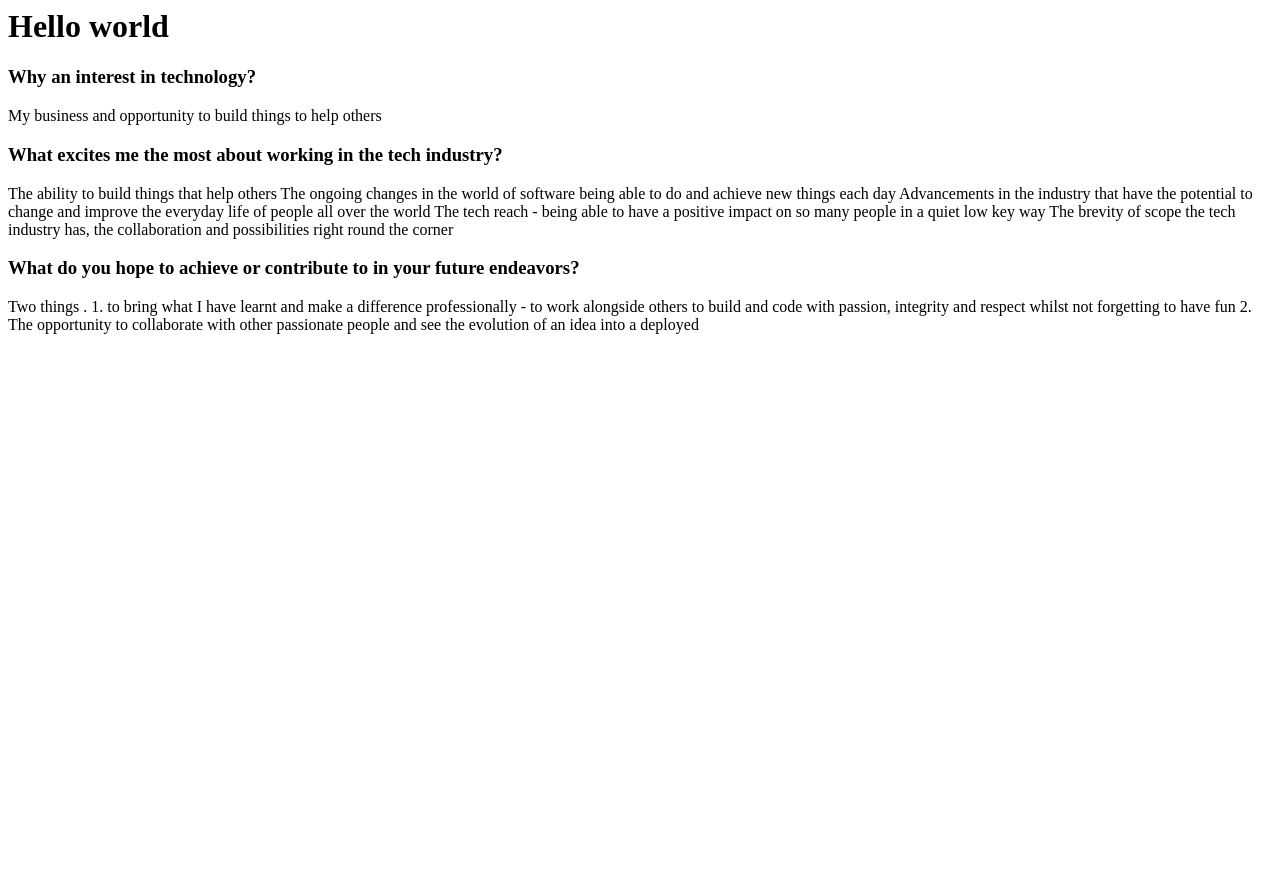
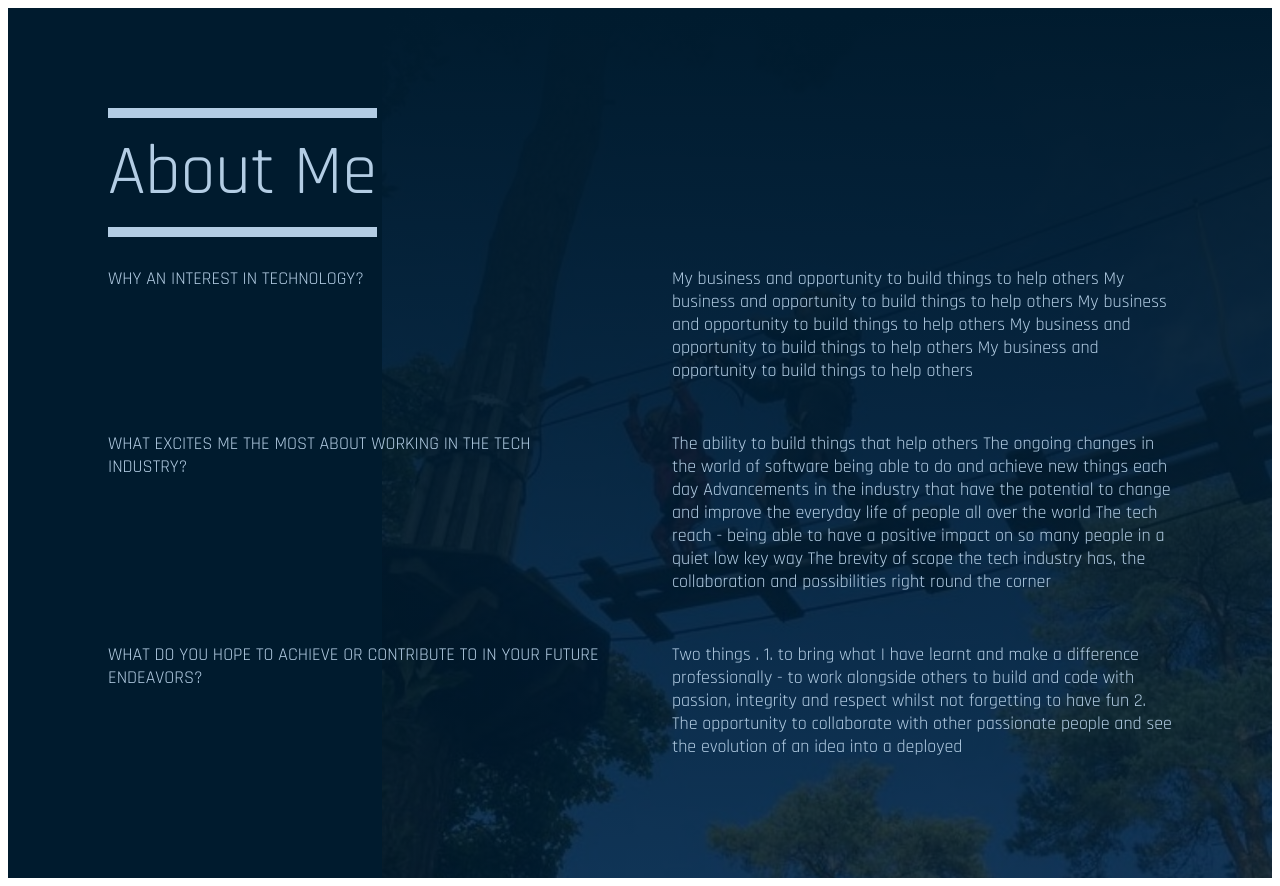
Before and after one commit to ElTalbot/eltalbot.github.io, a plain HTML site: page about.html in a window 1280 px wide. Before the commit the page ends 800 px from the top, so only its background shows below. Drawn offline with Linux system fonts and the light colour scheme; a web font is replaced by a local one.

Commit message:
About page designed

```diff
--- a/about.html
+++ b/about.html
@@ -1,33 +1,70 @@
-<h1>Hello world</h1>
-<div class="aboutquestions">
-  <div class="interest">
-    <h3 class="light">Why an interest in technology?</h3>
-    <p class="light">
-      My business and opportunity to build things to help others
+<!DOCTYPE html>
+<html lang="en" dir="ltr">
+  <head>
+    <meta
+      charset="utf-8"
+      name="viewport"
+      content="width=device-width, initial-scale=1.0"
+    />
+    <link rel="preconnect" href="https://fonts.googleapis.com" />
+    <link rel="preconnect" href="https://fonts.gstatic.com" crossorigin />
+    <link
+      href="https://fonts.googleapis.com/css2?family=Aclonica&family=Rajdhani:wght@300;400;500;600;700&display=swap"
+      rel="stylesheet"
+    />
+    <title>Elizabeth Talbot | My Portfolio</title>
+    <link rel="stylesheet" href="styles/main.css" />
+    <link
+      rel="stylesheet"
+      href="https://cdnjs.cloudflare.com/ajax/libs/font-awesome/6.0.0-beta3/css/all.min.css"
+    />
+    <script src="scripts/app.js" charset="utf-8"></script>
+  </head>
+  <body>
+    <div class="aboutpage">
+      <div class="image">
+        <div class="abouttext">
+          <h2 class="h2aboutpage">About Me</h2>
+          <div class="question">
+            <p class="light paboutpage">Why an interest in technology?</p>
+            <p class="light aboutanswer">
+              My business and opportunity to build things to help others My
+              business and opportunity to build things to help others My
+              business and opportunity to build things to help others My
+              business and opportunity to build things to help others My
+              business and opportunity to build things to help others
             </p>
           </div>
-  <div class="excites">
-    <h3 class="light">
+          <div class="question">
+            <p class="light paboutpage">
               What excites me the most about working in the tech industry?
-    </h3>
-    <p class="light">
-      The ability to build things that help others The ongoing changes in the
-      world of software being able to do and achieve new things each day
-      Advancements in the industry that have the potential to change and improve
-      the everyday life of people all over the world The tech reach - being able
-      to have a positive impact on so many people in a quiet low key way The
-      brevity of scope the tech industry has, the collaboration and
-      possibilities right round the corner
             </p>
-    <h3 class="light">
-      What do you hope to achieve or contribute to in your future endeavors?
-    </h3>
-    <p class="light">
+            <p class="light aboutanswer">
+              The ability to build things that help others The ongoing changes
+              in the world of software being able to do and achieve new things
+              each day Advancements in the industry that have the potential to
+              change and improve the everyday life of people all over the world
+              The tech reach - being able to have a positive impact on so many
+              people in a quiet low key way The brevity of scope the tech
+              industry has, the collaboration and possibilities right round the
+              corner
+            </p>
+          </div>
+          <div class="question">
+            <p class="light paboutpage">
+              What do you hope to achieve or contribute to in your future
+              endeavors?
+            </p>
+            <p class="light aboutanswer">
               Two things . 1. to bring what I have learnt and make a difference
-      professionally - to work alongside others to build and code with passion,
-      integrity and respect whilst not forgetting to have fun 2. The opportunity
-      to collaborate with other passionate people and see the evolution of an
-      idea into a deployed
+              professionally - to work alongside others to build and code with
+              passion, integrity and respect whilst not forgetting to have fun
+              2. The opportunity to collaborate with other passionate people and
+              see the evolution of an idea into a deployed
             </p>
           </div>
         </div>
+      </div>
+    </div>
+  </body>
+</html>
--- a/styles/main.css
+++ b/styles/main.css
@@ -98,7 +98,7 @@ p.light {
   background-position: center;
   background-repeat: no-repeat;
   background-color: #001b2e;
-  padding: 100px 100px;
+  padding: 0px 100px;
   padding-top: 60px;
 }
 .contactbuttons {
@@ -199,32 +199,7 @@ a {
   margin: 0 80px;
   height: fit-content;
 }
-.aboutquestions {
-  position: relative;
-  background-image: linear-gradient(
-      0deg,
-      rgba(0, 27, 46, 0.8),
-      rgba(0, 27, 46, 0.8)
-    ),
-    url(../assets/beach.png);
-  background-size: cover;
-  background-position: bottom;
-  background-repeat: no-repeat;
-  background-color: #001b2e;
-  display: flex;
-  flex-direction: column;
-}
-.interest {
-  margin-top: 100px;
-  width: fit-content;
-  align-self: flex-end;
-  background-color: rgba(0, 27, 46, 0.6);
-  padding: 40px 30px;
-}
-.excites {
-  margin-left: 100px;
-  max-width: 800px;
-}
+
 .aboutlink {
   font-size: 16px;
   font-family: "Rajdhani", sans-serif;
@@ -240,6 +215,50 @@ a {
 }
 .fa-arrow-right {
   margin-left: 10px;
+}
+
+.aboutpage {
+  padding: 100px 100px;
+  background-color: #001b2e;
+  display: flex;
+  flex-direction: column;
+  background-image: linear-gradient(
+      0deg,
+      rgba(0, 27, 46, 0.8),
+      rgba(0, 27, 46, 1)
+    ),
+    url(../assets/about.jpeg);
+  background-size: contain;
+  background-position: right;
+  background-repeat: no-repeat;
+}
+.image {
+  display: flex;
+  justify-content: space-between;
+}
+
+.h2aboutpage {
+  font-size: 70px;
+  padding: 10px 0;
+  border-top: 10px solid #b3cde4;
+  border-bottom: 10px solid #b3cde4;
+  margin: 0;
+  height: fit-content;
+  color: #b3cde4;
+  width: fit-content;
+}
+.question {
+  display: flex;
+  justify-content: space-between;
+  padding: 20px 0;
+  gap: 4rem;
+}
+.aboutanswer {
+  max-width: 500px;
+}
+.paboutpage {
+  text-transform: uppercase;
+  max-width: 500px;
 }
 /* PROJECTS */
 .outerprojects {
@@ -828,6 +847,10 @@ span.learns {
   .visit {
     margin: 8px;
   }
+  .question {
+    flex-direction: column;
+    gap: 0;
+  }
 }
 @media screen and (max-width: 600px) {
   .hero {
@@ -877,6 +900,9 @@ span.learns {
   .animation {
     display: none;
   }
+  .aboutpage {
+    padding: 100px 40px;
+  }
 }
 @media screen and (max-width: 500px) {
   .contactbuttonsmob {
@@ -891,7 +917,11 @@ span.learns {
     padding: 40px;
   }
   .h2about,
-  .h2projects,
+  .h2projects {
+    font-size: 50px;
+    align-self: flex-start;
+  }
+
   .h2skills {
     font-size: 50px;
   }
```
Also changed, not shown: index.html (+3 -3 lines), assets/about.jpeg (added). Lines whose indentation alone changed are shown as unchanged.
